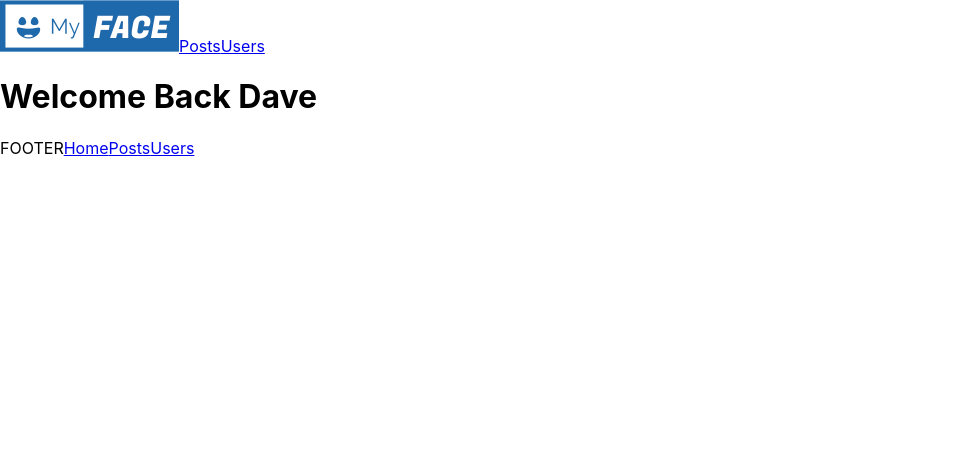
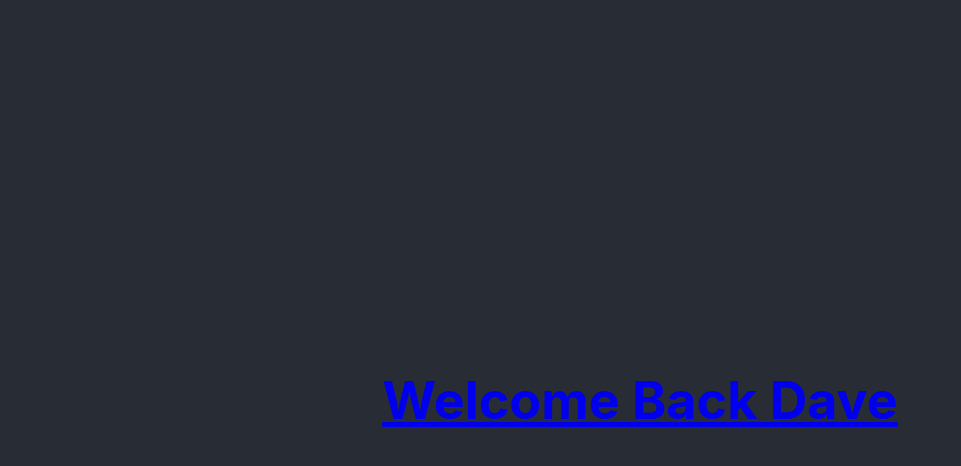
Before and after one commit to chrisBRN/myFace2, a React (Create React App) app in the folder myface2/: page / in a window 1280 px wide. Shown: the top 466 px of the page, without its empty margins (0-961 px from the left). Built offline with nearby package versions, Linux system fonts and the light colour scheme.

Commit message:
JSON Parsing

```diff
--- a/myface2/src/App.css
+++ /dev/null
@@ -1,22 +0,0 @@
-.App {
-  text-align: center;
-}
-
-.App-logo {
-  height: 40vmin;
-}
-
-.App-header {
-  background-color: #282c34;
-  min-height: 100vh;
-  display: flex;
-  flex-direction: column;
-  align-items: center;
-  justify-content: center;
-  font-size: calc(10px + 2vmin);
-  color: white;
-}
-
-.App-link {
-  color: #09d3ac;
-}
--- a/myface2/src/App.js
+++ b/myface2/src/App.js
@@ -1,6 +1,6 @@
 import React from 'react';
 import logo from './newlogo-non-transparent.png';
-import './App.css';
+import './App.scss';
 
 import {
   BrowserRouter as Router,
@@ -13,70 +13,122 @@ function App() {
 
   return (
     <Router>
-
-    <NavBar/>
-
     <Switch>
-      <Route path="/users"> <Users /> </Route>
-      <Route path="/posts"> <Posts /> </Route>
-      <Route path="/">      <Home />  </Route>
+      <Route path="/users"> <UsersPage /> </Route>
+      <Route path="/posts"> <PostsPage /> </Route>
+      <Route path="/home">  <HomePage /> </Route>
+      <Route path="/">      <IndexPage /> </Route>
     </Switch>
-
-    <Footer/>
-
   </Router>
 
 );
 
+//  ============================================================================
+//  Helpers ====================================================================
+//  ============================================================================
 
+function WelcomeMessage(props){
 
-
-function Welcome(props){
+  let message = "Welcome to MyFace 2";
 
   if (props){
-    return <h1>Welcome Back {props.name}</h1>
+    message = "Welcome Back " + props.name
   }
-  else {
-    return <h1>Welcome to MyFace 2</h1>
-  }
+
+  return <h1><Link to="/home">{message}</Link></h1>
 }
 
 function GetName(){
   return "Dave" // TODO Flesh out once login/users is working
 }
 
-function Home() {
+async function FetchJson(){
+
+  let url = 'http://localhost:8080/api/posts';
+  let response = await fetch(url);
+  let posts = response.json();
+
+  let post = JSON.parse(posts, function(key, value) {
+      if (key === id) {
+        return value;
+      }
+
+    }
+  )
+  return post;
+
+  // return post (
+
+  //   // <div>
+
+  //   //   {this.state.arrayFromJson.map(function(posts) {
+  //   //     return (
+  //   //       <SomeComponent key={posts.id} data={posts} />
+  //   //     );
+
+  //   //   })}
+  //   // </div>
+  // )
+}
+
+//  ============================================================================
+//  Pages   ====================================================================
+//  ============================================================================
+
+function IndexPage() {
   return (
-    <div className="Home-page">
-      <Welcome name={GetName()} />
+    <div className="Welcome-page">
+      <WelcomeMessage name={GetName()} />
     </div>
   )
 }
 
-function Posts() {
-  return <h2>Posts</h2>;
+function HomePage() {
+  return (
+    <div>
+      <NavBar/>
+      <h2 className="Page-Title">Home</h2>
+      <Footer/>
+    </div>
+  )
 }
 
-function Users() {
-  return <h2>Users</h2>;
+function PostsPage() {
+
+  return (
+    <div>
+      <NavBar/>
+
+      <h2>Posts {FetchJson()} </h2>
+      <Footer/>
+    </div>
+  )
 }
 
+function UsersPage() {
+  return  (
+    <div>
+      <NavBar/>
+      <h2>Users</h2>
+      <Footer/>
+    </div>
+  )
 }
+
+//  ============================================================================
+//  Sections    ================================================================
+//  ============================================================================
 
 function NavBar(){
   return (
 
     <div className="Nav-bar" id="Header-nav-bar">
       <nav>
-        {/* TODO Logo */}
-
-        <Link to="/"><img className="logo" src={logo} alt="logo"/></Link>
+        <Link to="/home"><img className="logo" src={logo} alt="logo"/></Link>
         <Link to="/posts">Posts</Link>
         <Link to="/users">Users</Link>
-
       </nav>
     </div>
-
   )
 }
 
@@ -85,11 +137,10 @@ function Footer(){
 
     <div className="Nav-bar" id="Footer-nav-bar">
       <nav>
-        {/* TODO Logo */}
         FOOTER
-        <Link to="/">Home</Link>
-        <Link to="/posts">Posts</Link>
-        <Link to="/users">Users</Link>
+        <Link to="/"> Home </Link>
+        <Link to="/posts"> Posts </Link>
+        <Link to="/users"> Users </Link>
 
         {/* Other Footer Text */}
       </nav>
@@ -97,5 +148,5 @@ function Footer(){
   )
 }
 
-
+}
 export default App;
--- /dev/null
+++ b/myface2/src/App.scss
@@ -0,0 +1,39 @@
+.App {
+  text-align: center;
+  background-color: #282c34;
+
+}
+
+.Welcome-page {
+  background-color: #282c34;
+  min-height: 100vh;
+  display: flex;
+  flex-direction: column;
+  align-items: center;
+  justify-content: center;
+  font-size: calc(10px + 2vmin);
+  color: white;
+}
+
+.App-logo {
+  height: 40vmin;
+}
+
+.Page-Title{
+
+}
+
+.Nav-bar {
+
+  //min-height: 100vh;
+  display: flex;
+  flex-direction: column;
+  // align-items: center;
+  // justify-content: center;
+  font-size: calc(10px + 2vmin);
+  color: white;
+}
+
+.App-link {
+  color: #09d3ac;
+}
```
